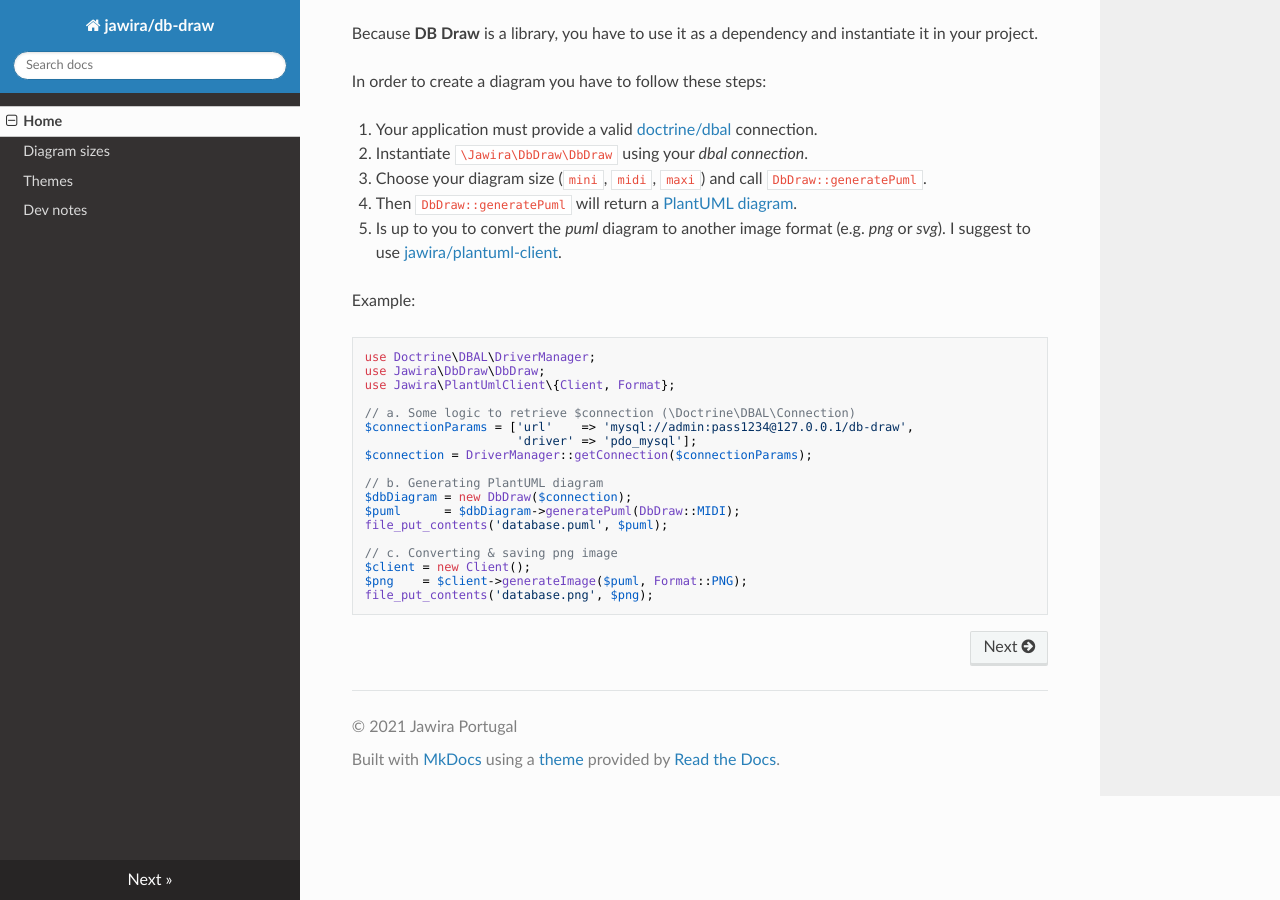
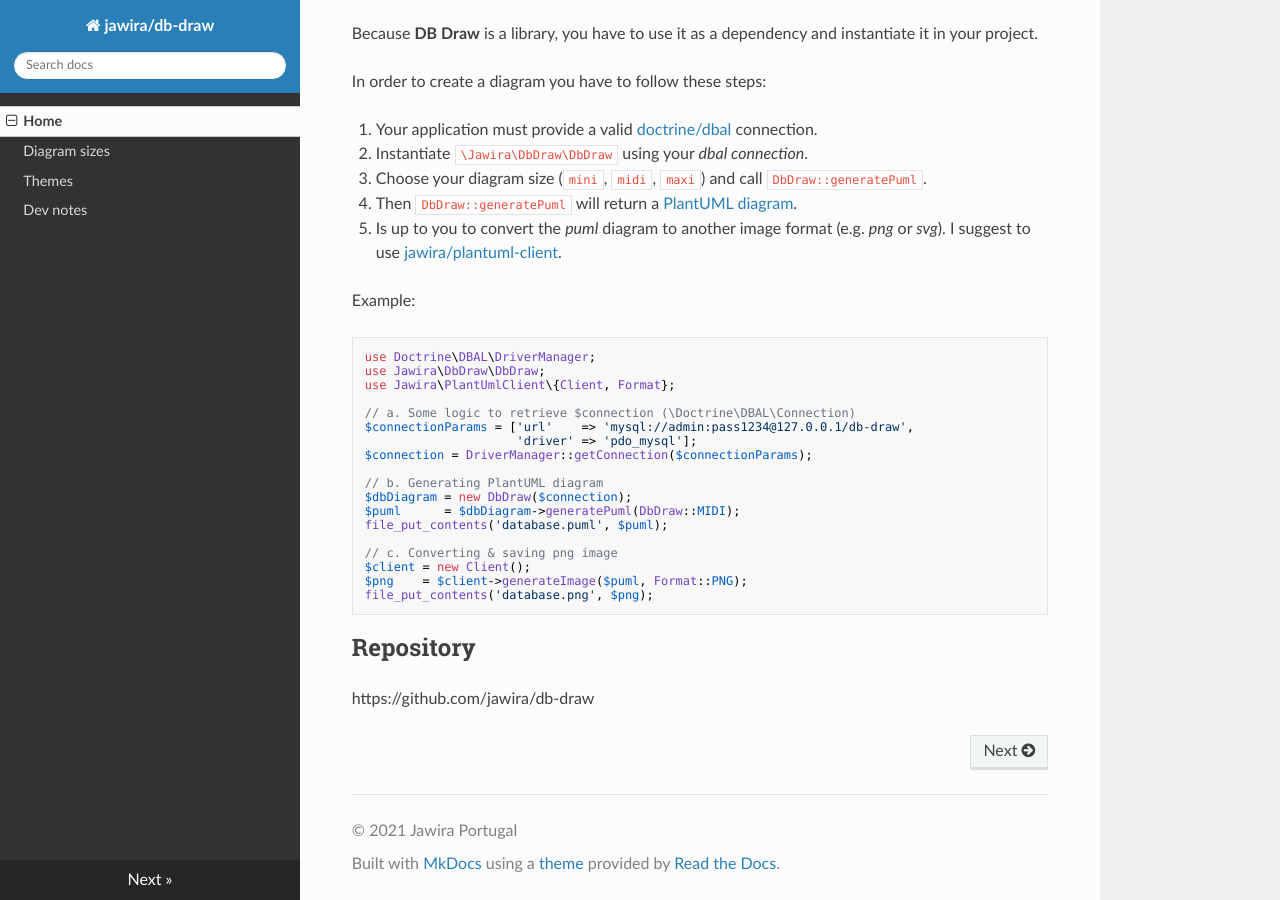
Before and after one commit to jawira/db-draw, an MkDocs documentation site: the page built from docs/index.md, in a window 1280 px wide and 900 px high, scrolled down 1019 px. Built offline with MkDocs 1.6.1, drawn with Linux system fonts in a browser that asks for light colours; nearby versions of some CDN libraries.

Commit message:
Add link to repository

````diff
--- a/docs/index.md
+++ b/docs/index.md
@@ -46,3 +46,7 @@ $client = new Client();
 $png    = $client->generateImage($puml, Format::PNG);
 file_put_contents('database.png', $png);
 ```
+
+## Repository
+
+https://github.com/jawira/db-draw
````
